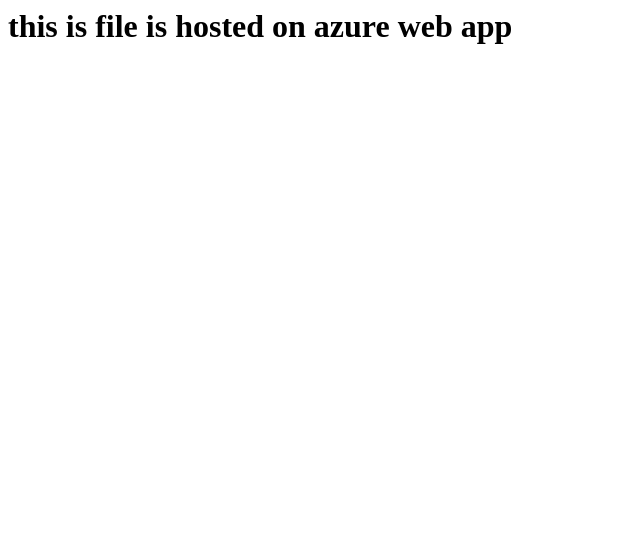
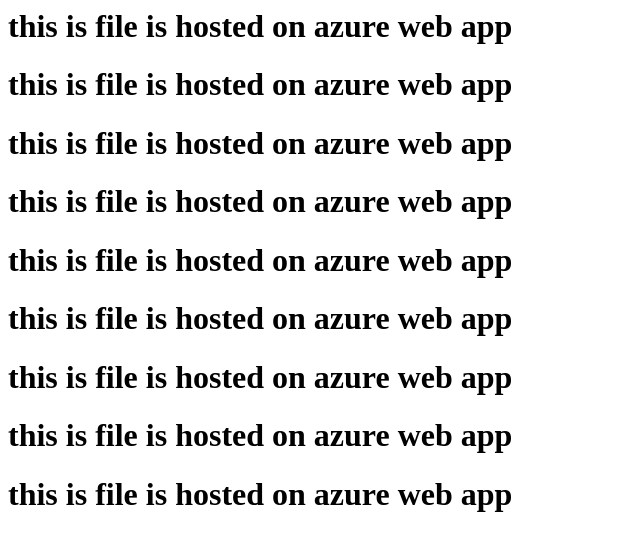
Before and after one commit to kumarself10/204azure, a plain HTML site: page index.html in a window 1280 px wide. Shown: the whole page, without its empty margins (0-640 px from the left). Drawn offline with Linux system fonts and the light colour scheme.

Commit message:
Update index.html

```diff
--- a/index.html
+++ b/index.html
@@ -1 +1,8 @@
 <h1> this is file is hosted on azure web app </h1>
+<h1> this is file is hosted on azure web app </h1><h1> this is file is hosted on azure web app </h1><h1> this is file is hosted on azure web app </h1>
+
+
+<h1> this is file is hosted on azure web app </h1><h1> this is file is hosted on azure web app </h1>
+<h1> this is file is hosted on azure web app </h1>
+<h1> this is file is hosted on azure web app </h1>
+<h1> this is file is hosted on azure web app </h1>
```
